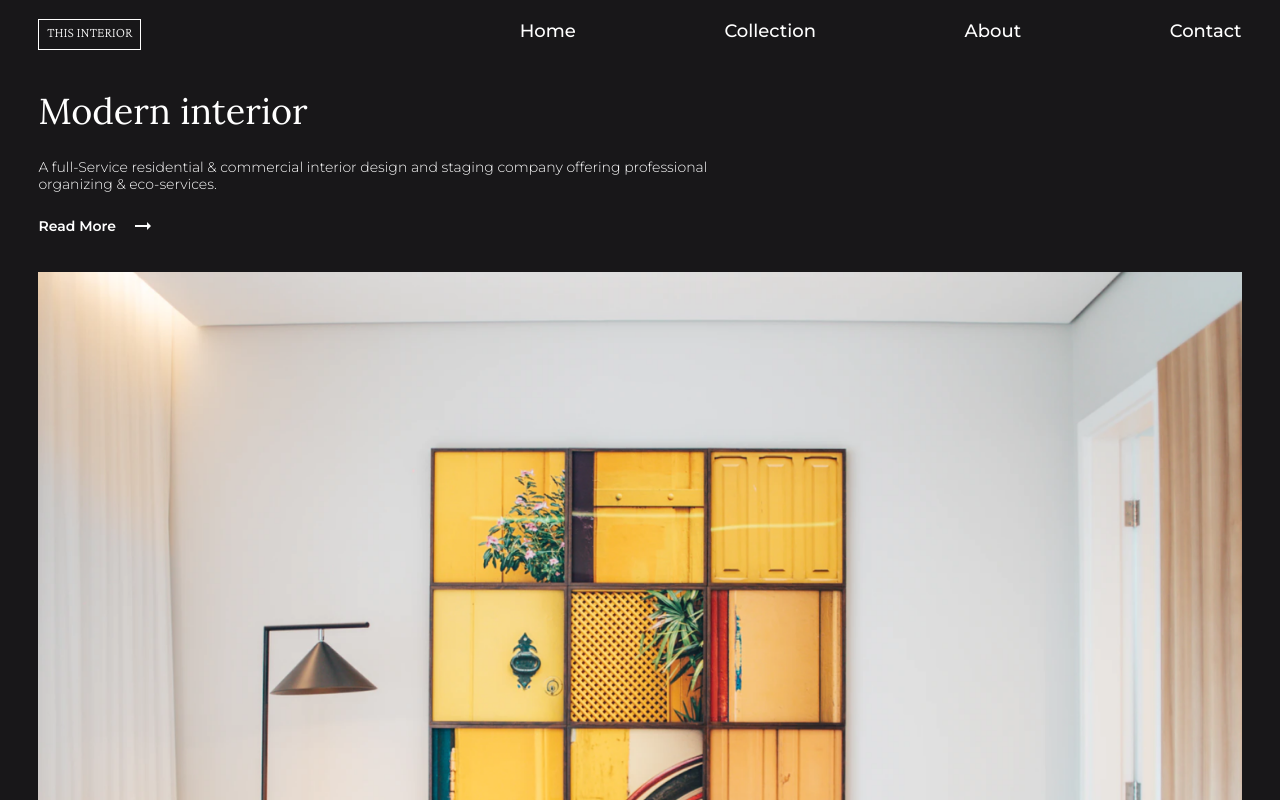
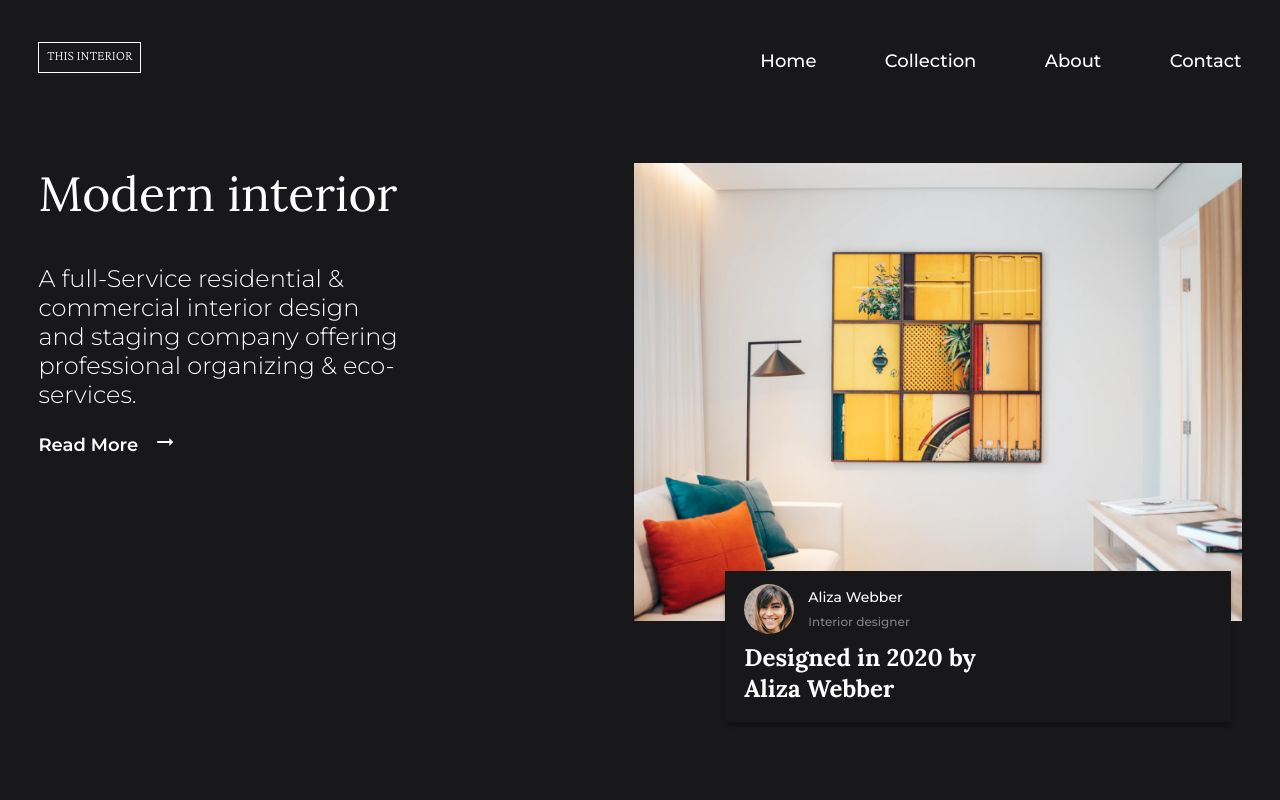
Before and after one commit to nhardiansa/devchallenges-interior-consultant, a plain HTML site: page index.html in a window 1280 px wide. Shown: the top 800 px of the page. Drawn offline with nearby package versions, Linux system fonts and the light colour scheme.

Commit message:
memperbaiki tampilan desktop

```diff
--- a/assets/style.css
+++ b/assets/style.css
@@ -7,7 +7,7 @@ body {
   width: 94%;
   margin: auto;
   background-color: #181719;
-  /* overflow-x: hidden; */
+  /* overflow: hidden; */
 }
 
 nav {
@@ -15,7 +15,7 @@ nav {
   justify-content: space-between;
 }
 
-nav h1 {
+nav .box h1 {
   text-transform: uppercase;
   font-family: Crimson Pro;
   font-weight: 200;
@@ -64,8 +64,16 @@ nav .menu a {
   text-decoration: none;
 }
 
+nav .menu a:hover {
+  font-weight: bold;
+}
+
 .content {
   margin-top: 38px;
+}
+
+.content .explained {
+  margin-bottom: 37px;
 }
 
 .content .explained h2 {
@@ -103,6 +111,7 @@ nav .menu a {
   color: #ffffff;
 
   text-decoration: none;
+  transition: 100ms ease-in-out;
 }
 
 .content .explained .link span {
@@ -114,7 +123,6 @@ nav .menu a {
 }
 
 .content .picture {
-  margin-top: 37px;
   display: flex;
   flex-direction: column;
 }
@@ -232,13 +240,20 @@ nav .menu a {
   nav .menu a {
     margin-bottom: 32px;
   }
-
-  nav .menu a:hover {
-    font-weight: bold;
-  }
 }
 
 @media screen and (min-width: 576px) {
+  nav .box {
+    margin-top: 42px;
+  }
+
+  nav .menu {
+    justify-content: space-around;
+  }
+
+  nav .menu a {
+    margin-top: 30px;
+  }
   nav .menu span {
     display: none;
   }
@@ -252,6 +267,85 @@ nav .menu a {
     justify-content: space-between;
     margin-top: 20px;
   }
+
+  .content {
+    margin-top: 90px;
+    display: grid;
+    grid-template-columns: 1fr 1.5fr;
+    grid-column-gap: 40px;
+  }
+
+  .content .explained {
+    grid-column: 1;
+  }
+
+  .content .explained p {
+    width: 90%;
+  }
+
+  .content .explained .link a:hover {
+    padding-bottom: 3px;
+    border-bottom: 3px solid #ffff;
+    border-radius: 1.5px;
+  }
+
+  .content .picture {
+    grid-column: 2;
+  }
+
+  .content .picture .card p {
+    width: 60%;
+  }
+
+  .footer p {
+    margin-top: 106px;
+    margin-bottom: 46px;
+    border-top: none;
+  }
 }
 
-@media screen and (min-width: 1024px);
+@media screen and (min-width: 1024px) {
+  nav .menu {
+    width: 40%;
+  }
+  .content {
+    grid-column-gap: 190px;
+  }
+
+  .content .explained h2 {
+    font-size: 48px;
+    line-height: 61px;
+    margin-bottom: 40px;
+  }
+
+  .content .explained p {
+    font-size: 24px;
+    line-height: 29px;
+  }
+
+  .content .explained .link a {
+    font-size: 18px;
+    line-height: 22px;
+  }
+
+  .content .picture .card .profile img {
+    width: 50px;
+    height: 50px;
+  }
+
+  .content .picture .card .profile .description h3 {
+    font-size: 14px;
+    line-height: 17px;
+  }
+
+  .content .picture .card .profile .description p {
+    font-size: 12px;
+    line-height: 15px;
+  }
+
+  .content .picture .card p {
+    font-size: 24px;
+    line-height: 31px;
+    width: 50%;
+  }
+}
--- a/index.html
+++ b/index.html
@@ -64,8 +64,6 @@
     </div>
   </div>
 
-  <span class="line"></span>
-
   <div class="footer">
     <p>Nabil Hardiansa @ DevChallenges.io</p>
   </div>
```
